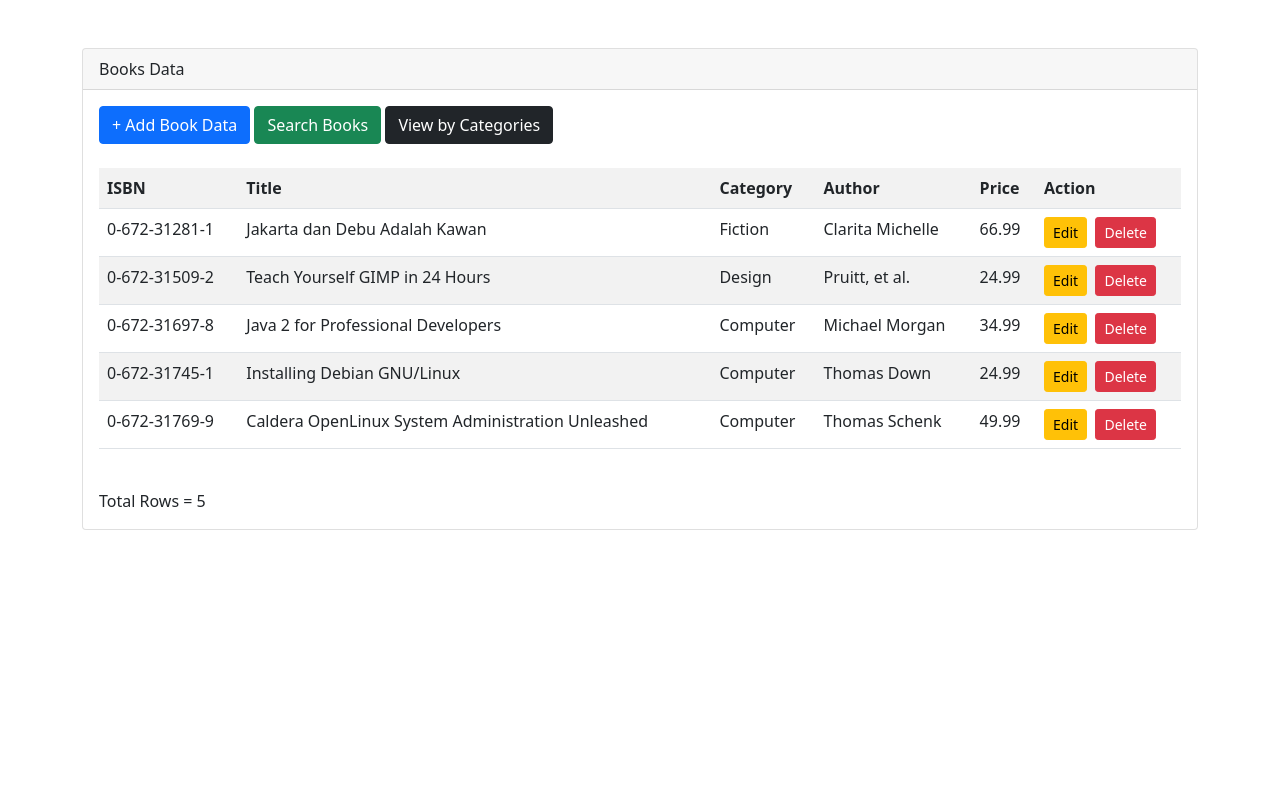
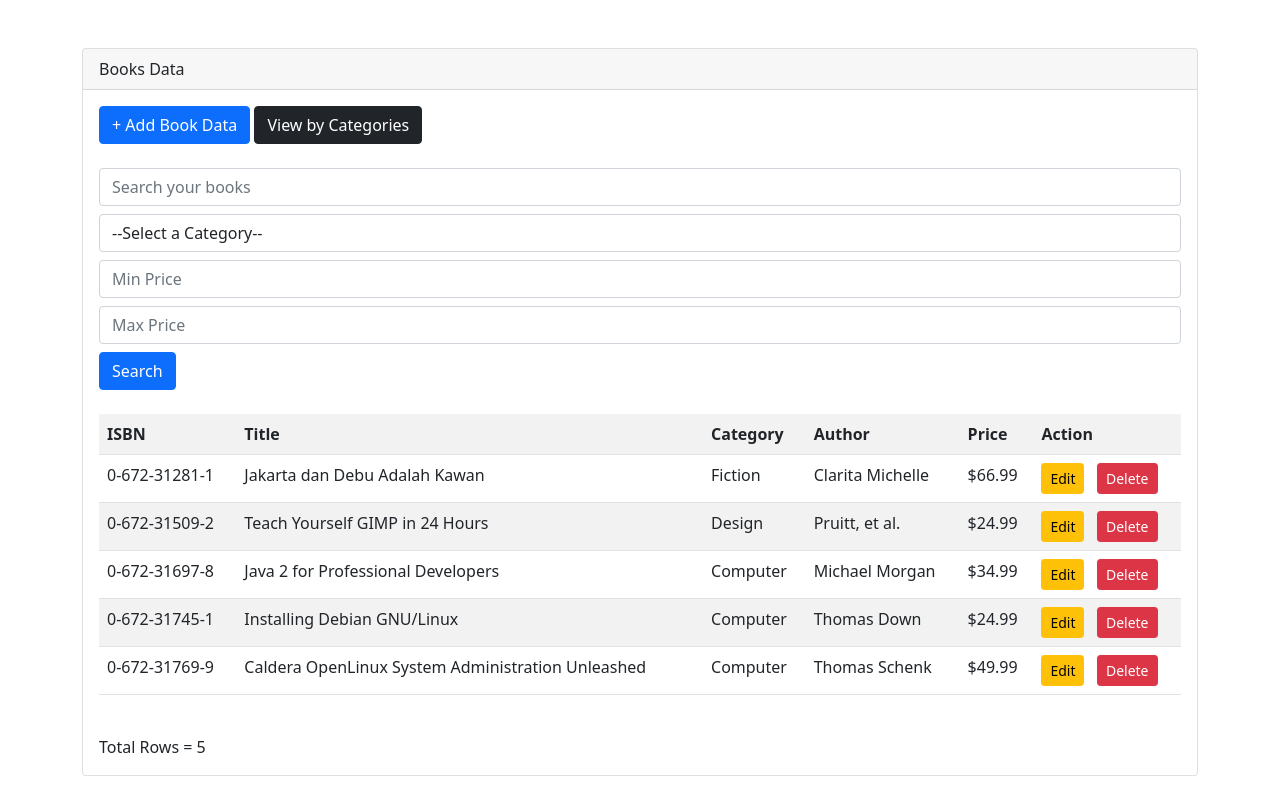
Before and after one commit to PinKevin/Bookorama, a PHP site: page /book_handler/view_books.php in a window 1280 px wide. Run offline with PHP 8.4, Linux system fonts and the light colour scheme; data comes from the database, SQL or seed files in the repository.

Commit message:
Menggabungkan logika search pada view_books.php

```diff
--- a/Bookorama-App/book_handler/view_books.php
+++ b/Bookorama-App/book_handler/view_books.php
@@ -1,11 +1,98 @@
-<?php include('../header.php') ?>
+<?php
+include('../header.php');
+require_once('../lib/db_login.php');
+?>
 <div class="card mt-5">
     <div class="card-header">Books Data</div>
     <div class="card-body">
         <a href="add_book.php" class="btn btn-primary mb-4">+ Add Book Data</a>
-        <a href="search_books.php" class="btn btn-success mb-4">Search Books</a>
+        <!-- <a href="search_books.php" class="btn btn-success mb-4">Search Books</a> -->
         <a href="view_books_by_categories.php" class="btn btn-dark mb-4">View by Categories</a>
+        <div class="form-group">
+            <form action="view_books.php" method="get">
+                <input type="text" class="form-control mb-2" name="search_key" placeholder="Search your books">
+                <select name="category" id="category" class="form-control mb-2">
+                    <option value="" selected disabled>--Select a Category--</option>
+                    <?php
+                    $query = 'SELECT name FROM categories';
+                    $result = $db->query($query);
+
+                    if ($result) {
+                        while ($row = $result->fetch_assoc()) {
+                            $category_name = $row['name'];
+                            echo "<option value=\"$category_name\">$category_name</option>";
+                        }
+
+                        $result->free_result();
+                    } else {
+                        echo 'Error: ' . $db->error;
+                    }
+                    ?>
+                    <input type="number" class="form-control mb-2" name="min_price" placeholder="Min Price" step="0.01">
+                    <input type="number" class="form-control mb-2" name="max_price" placeholder="Max Price" step="0.01">
+                    <button class="btn btn-primary" type="submit">Search</button>
+                </select>
+            </form>
+        </div>
         <br>
+        <?php
+        // TODO 1: Tuliskan dan eksekusi query
+        $query = 'SELECT
+                            books.isbn,
+                            books.title,
+                            categories.name AS category_name,
+                            books.author,
+                            books.price
+                        FROM books
+                        INNER JOIN categories ON books.categoryid = categories.categoryid
+                    ';
+
+        $searched = false;
+
+        if (isset($_GET['search_key']) && !empty($_GET['search_key'])) {
+            $searched = true;
+            $search_key = $_GET['search_key'];
+            $query .= " WHERE (books.isbn LIKE '%$search_key%'
+                            OR books.title LIKE '%$search_key%'
+                            OR books.author LIKE '%$search_key%')";
+        }
+
+        if (isset($_GET['category']) && !empty($_GET['category'])) {
+            $category_filter = $_GET['category'];
+            if ($searched) {
+                $query .= " AND categories.name = '$category_filter'";
+            } else {
+                $query .= " WHERE categories.name = '$category_filter'";
+            }
+        }
+
+        if (isset($_GET['min_price']) && !empty($_GET['min_price'])) {
+            $min_price = $_GET['min_price'];
+            if ($searched) {
+                $query .= " AND books.price >= '$min_price'";
+            } else {
+                $query .= " WHERE books.price >= '$min_price'";
+            }
+        }
+
+        if (isset($_GET['max_price']) && !empty($_GET['max_price'])) {
+            $max_price = $_GET['max_price'];
+            if ($searched) {
+                $query .= " AND books.price <= '$max_price'";
+            } else {
+                $query .= " WHERE books.price <= '$max_price'";
+            }
+        }
+
+        $query .= ' ORDER BY books.isbn';
+
+        $result = $db->query($query);
+        if (!$result) {
+            die('Could not query the database: <br/>' . $db->error . '<br>Query:' . $query);
+        }
+        ?>
+
+        <?php if ($result->num_rows > 0) : ?>
             <table class="table table-striped">
                 <tr>
                     <th>ISBN</th>
@@ -15,48 +102,68 @@
                     <th>Price</th>
                     <th>Action</th>
                 </tr>
+
                 <?php
-            // Include our login information
-            require_once('../lib/db_login.php');
+                $i = 1;
+                while ($row = $result->fetch_object()) :
+                ?>
+                    <tr>
+                        <td><?= $row->isbn ?></td>
+                        <td><?= $row->title ?></td>
+                        <td><?= $row->category_name ?></td>
+                        <td><?= $row->author ?></td>
+                        <td>$<?= $row->price ?></td>
+                        <td>
+                            <a class="btn btn-warning btn-sm" href="edit_book.php?isbn=<?= $row->isbn ?>">Edit</a>&nbsp;&nbsp;
+                            <a class="btn btn-danger btn-sm" href="confirm_delete_book.php?isbn=<?= $row->isbn ?>">Delete</a>
+                        </td>
+                    </tr>
+                <?php
+                    $i++;
+                endwhile;
+                ?>
 
-            // TODO 1: Tuliskan dan eksekusi query
-            $query = 'SELECT
-                            books.isbn,
-                            books.title,
-                            categories.name AS category_name,
-                            books.author,
-                            books.price
-                        FROM books
-                        INNER JOIN categories ON books.categoryid = categories.categoryid
-                        ORDER BY books.isbn
-                    ';
-            $result = $db->query($query);
-            if (!$result) {
-                die('Could not query the database: <br/>' . $db->error . '<br>Query:' . $query);
-            }
+            </table>
+            <br />
+            Total Rows = <?= $result->num_rows ?>
+        <?php elseif (!$searched) : ?>
+            <table class="table table-striped">
+                <tr>
+                    <th>ISBN</th>
+                    <th>Title</th>
+                    <th>Category</th>
+                    <th>Author</th>
+                    <th>Price</th>
+                    <th>Action</th>
+                </tr>
 
+                <?php
                 $i = 1;
-            while ($row = $result->fetch_object()) {
-                echo '<tr>';
-                echo '<td>' . $row->isbn . '</td>';
-                echo '<td>' . $row->title . '</td>';
-                echo '<td>' . $row->category_name . '</td>';
-                echo '<td>' . $row->author . '</td>';
-                echo '<td>' . $row->price . '</td>';
-                echo '<td>';
-                echo '<a class="btn btn-warning btn-sm" href="edit_book.php?isbn='
-                    . $row->isbn . '">Edit</a>&nbsp;&nbsp';
-                echo '<a class="btn btn-danger btn-sm" href="confirm_delete_book.php?isbn='
-                    . $row->isbn . '">Delete</a>';
-                echo '</td>';
-                // echo '<td><a class="btn btn-primary btn-sm" href="show_cart.php?id=' . $row->isbn . '">Add to Cart</a></td>';
-                echo '</tr>';
+                while ($row = $result->fetch_object()) :
+                ?>
+                    <tr>
+                        <td><?= $row->isbn ?></td>
+                        <td><?= $row->title ?></td>
+                        <td><?= $row->category_name ?></td>
+                        <td><?= $row->author ?></td>
+                        <td>$<?= $row->price ?></td>
+                        <td>
+                            <a class="btn btn-warning btn-sm" href="edit_book.php?isbn=<?= $row->isbn ?>">Edit</a>&nbsp;&nbsp;
+                            <a class="btn btn-danger btn-sm" href="confirm_delete_book.php?isbn=<?= $row->isbn ?>">Delete</a>
+                        </td>
+                    </tr>
+                <?php
                     $i++;
-            }
-            echo '</table>';
-            echo '<br />';
-            echo 'Total Rows = ' . $result->num_rows;
+                endwhile;
+                ?>
+            </table>
+            <br />
+            Total Rows = <?= $result->num_rows ?>
+        <?php else : ?>
+            <p>Book not found!</p>
+        <?php endif; ?>
 
+        <?php
         $result->free();
         $db->close();
         ?>
```
Lines whose indentation alone changed are shown as unchanged.
